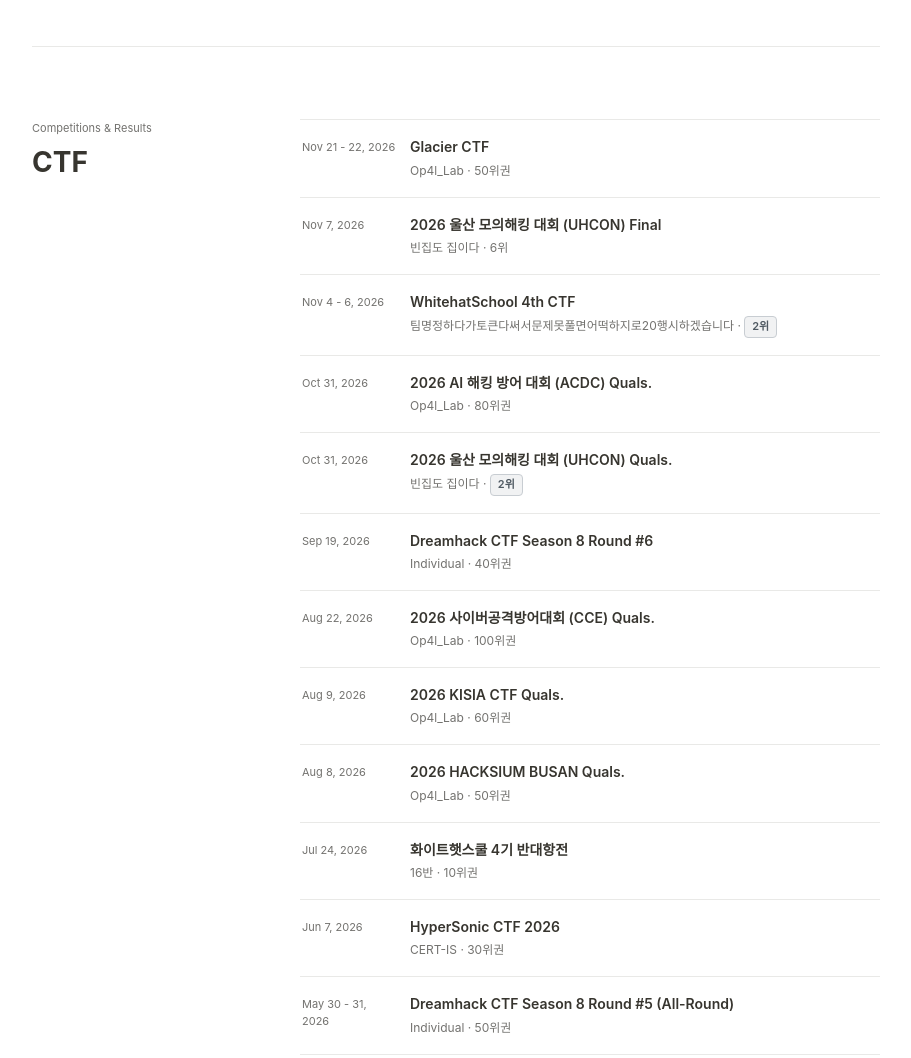
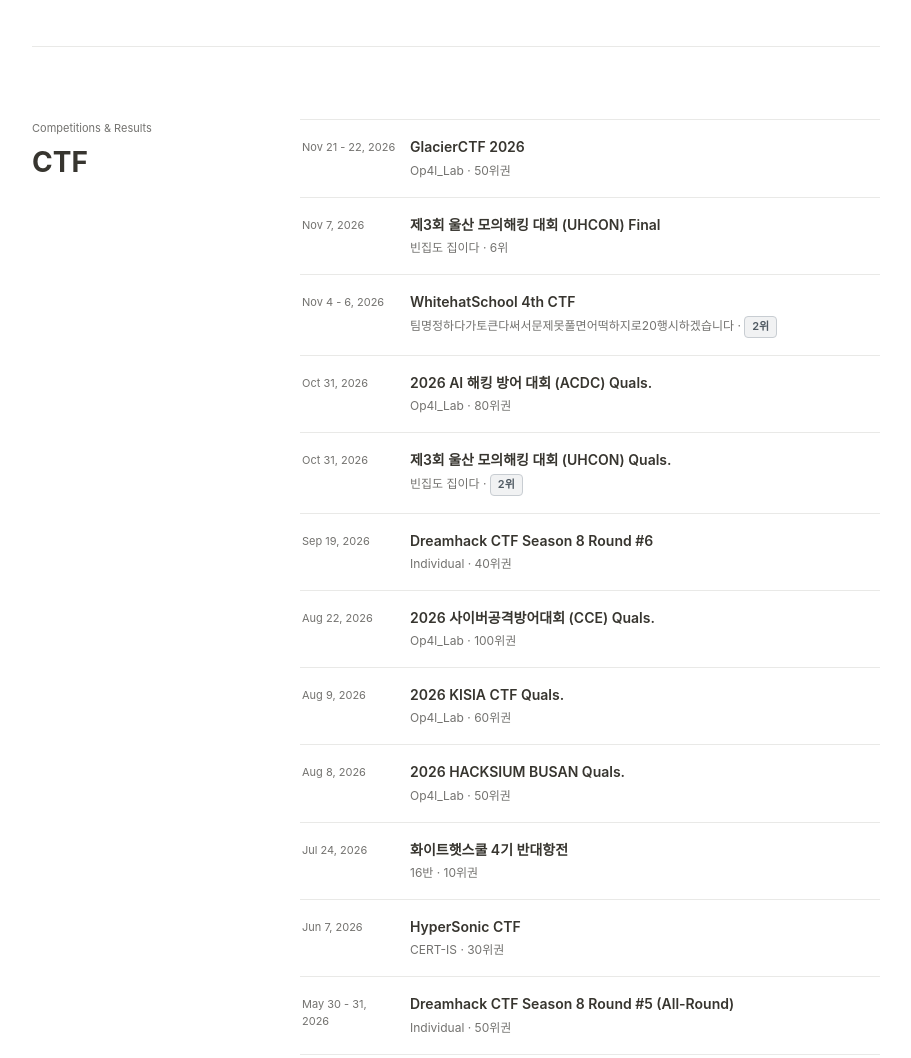
Before and after one commit to Opal1031/Opal1031.github.io, a plain HTML site: page index.html in a window 1280 px wide. Shown: the part 1200-2258 px from the top of the page, without its empty margins (250-1161 px from the left). Drawn offline with Linux system fonts and the light colour scheme.

Commit message:
fix: Match CTF event names to official titles

```diff
--- a/index.html
+++ b/index.html
@@ -168,14 +168,14 @@
           <article>
             <time>Nov 21 - 22, 2026</time>
             <div>
-              <h3>Glacier CTF</h3>
+              <h3>GlacierCTF 2026</h3>
               <p>Op4l_Lab · 50위권</p>
             </div>
           </article>
           <article>
             <time>Nov 7, 2026</time>
             <div>
-              <h3>2026 울산 모의해킹 대회 (UHCON) Final</h3>
+              <h3>제3회 울산 모의해킹 대회 (UHCON) Final</h3>
               <p>빈집도 집이다 · 6위</p>
             </div>
           </article>
@@ -196,7 +196,7 @@
           <article>
             <time>Oct 31, 2026</time>
             <div>
-              <h3>2026 울산 모의해킹 대회 (UHCON) Quals.</h3>
+              <h3>제3회 울산 모의해킹 대회 (UHCON) Quals.</h3>
               <p>빈집도 집이다 · <span class="result-badge">2위</span></p>
             </div>
           </article>
@@ -238,7 +238,7 @@
           <article>
             <time>Jun 7, 2026</time>
             <div>
-              <h3>HyperSonic CTF 2026</h3>
+              <h3>HyperSonic CTF</h3>
               <p>CERT-IS · 30위권</p>
             </div>
           </article>
```
